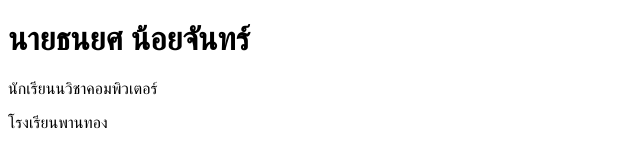
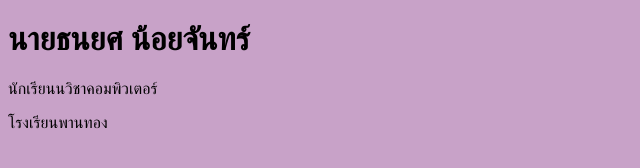
Before and after one commit to PAUL-sketc-afk/portfoli0, a plain HTML site: page index.html in a window 1280 px wide. Shown: the whole page, without its empty margins (0-640 px from the left). Drawn offline with Linux system fonts and the light colour scheme.

Commit message:
Change body background color in index.html

```diff
--- a/index.html
+++ b/index.html
@@ -3,7 +3,7 @@
 <head>
     <title>Portfolio ธนยศ น้อยจันทร์</title>
 </head>
-<body>
+<body bgcolor="#C8A2C8">
 <h1>นายธนยศ น้อยจันทร์</h1>
 <p>นักเรียนนวิชาคอมพิวเตอร์</p>
 <p>โรงเรียนพานทอง</p>
```
